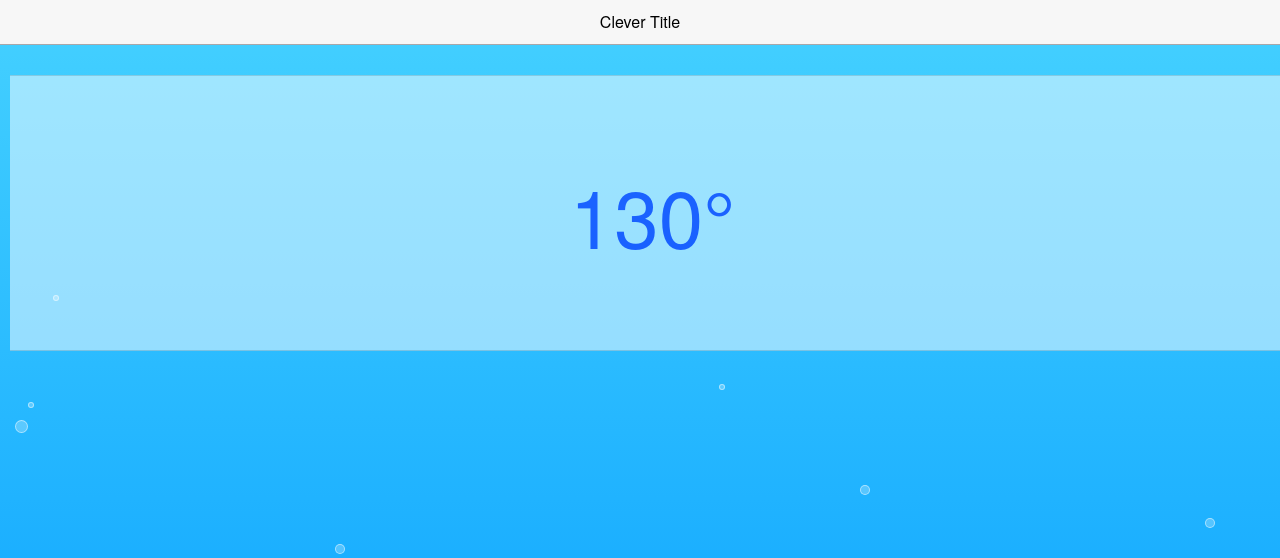
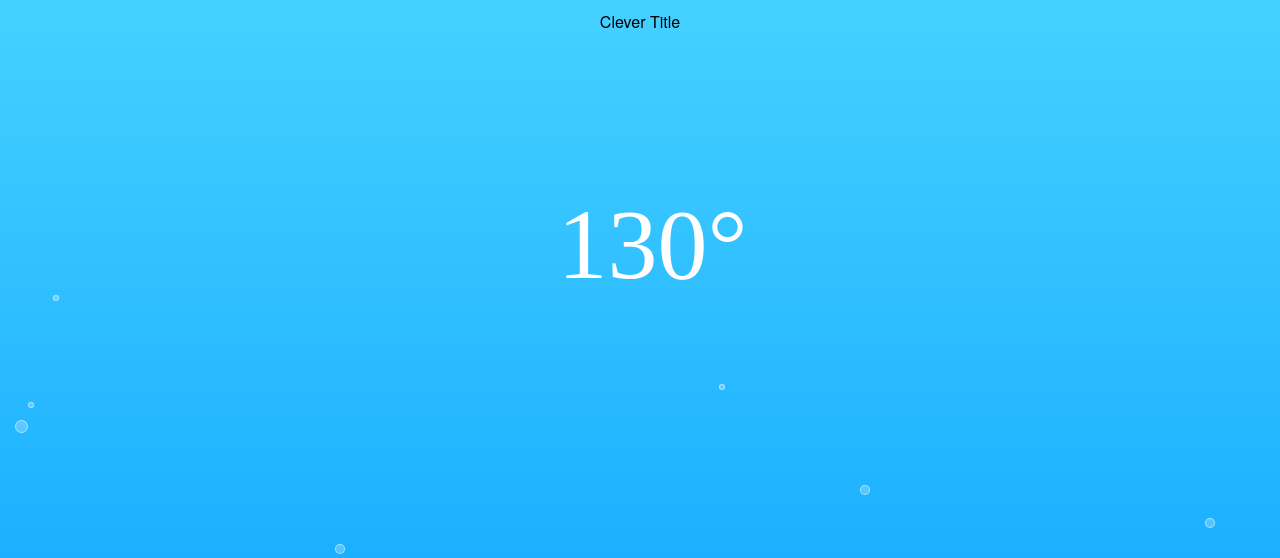
Before and after one commit to MaxTeicheira/SousVideController, a Flask app: page / in a window 1280 px wide. Shown: the top 558 px of the page. Run offline with Flask 2, Linux system fonts and the light colour scheme.

Commit message:
MAde to look more like ios

```diff
--- a/static/app.css
+++ b/static/app.css
@@ -10,13 +10,15 @@ body
 
 #temp
 {
-    color: blue;
-    font-size: 500% !important;
-    font-weight: lighter !important;
+    font-family: -apple-system-font;
+    color: white;
+    font-size: 100px !important;
+    font-weight: 100 !important;
     text-align: center;
+    font: ;
 }
 
-#timetemptarget
+#timetemptarget {
     text-align: center;
 }
 
@@ -54,6 +56,17 @@ splay: inline-block;*/
 
 
 section {
-    opacity: 0.5 !important;
+    /*background: rgba(0,0,0, 0.0);*/
     margin: 10px 10px;
 }
+
+li, ul
+{
+    background-color: transparent !important;
+    border: transparent !important;
+}
+
+nav
+{
+    visibility: hidden;
+}
--- a/static/bub.js
+++ b/static/bub.js
@@ -13,11 +13,8 @@ function bubbles() {
   // Create the bubbles
   for (var i = 0; i < bubbleCount; i++) {
     $bubbles.append('<div class="bubble-container"><div class="bubble"></div></div>');
-      console.log(i);
-      console.log($bubbles);
 
   }
-    console.log($bubbles);
 
   // Now randomise the various bubble elements
   $bubbles.find('.bubble-container').each(function(){
--- a/templates/app.html
+++ b/templates/app.html
@@ -16,10 +16,10 @@
 
     <!--<script src="//ajax.googleapis.com/ajax/libs/jquery/1.10.2/jquery.min.js" ></script>-->
     <link rel=stylesheet type=text/css href="{{url_for('static', filename='chui.ios-3.0.4.css')}}">
-    <link rel=stylesheet type=text/css href="{{url_for('static', filename='app.css')}}">
+    <link rel=stylesheet type=text/css href="{{url_for('static', filename='app.css')}}?v=1">
     <script src="/static/chocolatechip-3.0.4.js"></script>
     <script src="/static/chui-3.0.4.js"></script>
-    <link rel=stylesheet href="/static/bub.css">
+    <link rel=stylesheet href="/static/bub.css?v=1">
 
 </head>
 <body>
@@ -36,7 +36,7 @@
                     <img href='/static/icons/steak.png'></img>
                 </aside>
                 <div>
-                    <h1 id='temp' style='font-color:blue;'>130&deg</h1>
+                    <h1 id='temp'>130&deg</h1>
 
 
                 </div>
@@ -54,6 +54,30 @@
 
 <script src="/static/jquery.min.js"></script>
 <script src="/static/bub.js"></script>
+<script>
+
+    document.ontouchstart = function(e){
+    e.preventDefault();
+}
+
+
+
+            // Create sheet and populate it:
+            $.UISheet();
+            $('.sheet').find('section').append("<ul class='list'></li>");
+            $('.sheet .list').append("<li><a class='button' href='javascript:void(null)'>Save</a></li><li><a class='button' href='javascript:void(null)'>Delete</a></li><li><a class='button' href='javascript:void(null)'>Cancel</a></li>");
+            $('.sheet .list').append ('<h2 style="text-align: center; margin: 20px;">The End</h2>');
+
+            $('.sheet .list').on('singletap', '.button', function() {
+                $.UIHideSheet();
+            });
+
+            // Initialize button to show sheet:
+            $('#temp').on('singletap', function() {
+                $.UIShowSheet();
+            });
+
+</script>
 
 
 <!--
@@ -133,15 +157,12 @@
 
 
     <script>
-        console.log($('#temp')[0].innerHTML);
-        console.log("Test");
         //$('#temp')[0].text("test");
 
 
         var state = 0;
         var OK = '';
         $('#test').click(function(){
-            console.log("Button click test");
             var a = $.ajax({
                 type: "post",
                 url: "https://agent.electricimp.com/38G_5vTOSCQK",
```
